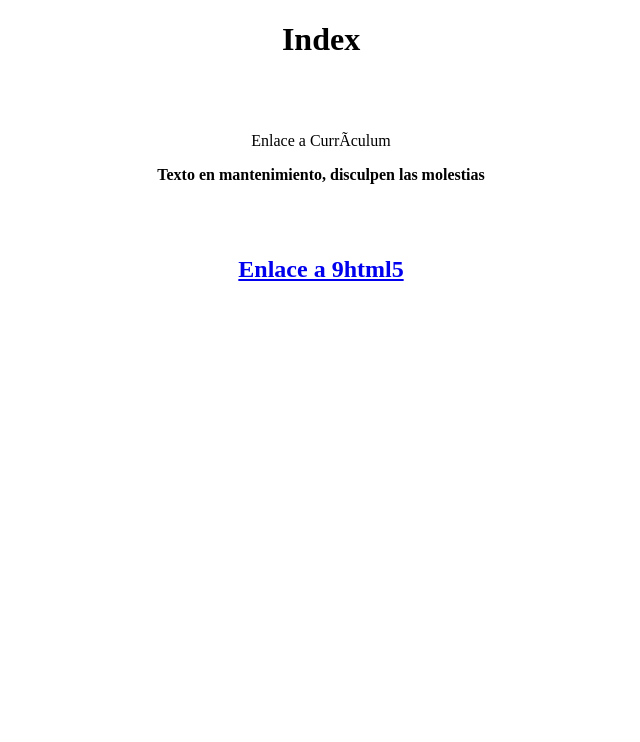
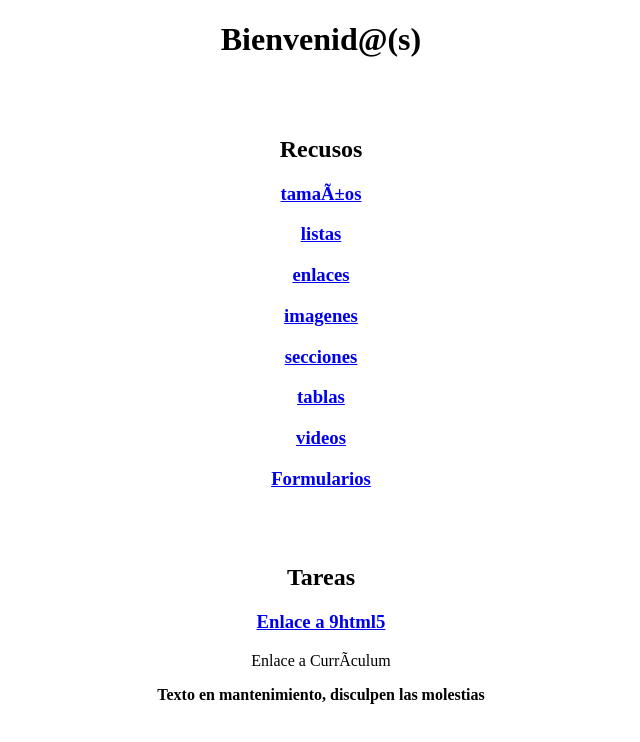
Before and after one commit to 1DAW-ivanper491/Lenguaje-de-Marcas, a plain HTML site: page index.html in a window 1280 px wide. Shown: the whole page, without its empty margins (319-959 px from the left). Drawn offline with Linux system fonts and the light colour scheme.

Commit message:
Cuarta subida 24 de octubre

```diff
--- a/index.html
+++ b/index.html
@@ -9,19 +9,36 @@
 		<meta charset = "UFT-8">
 	</head>
 
-	<body style="text-align:center;">
+	<body >
 
-		<header><h1><b> Index </h1></b></header>
+		<header style="text-align:center;"><h1><b> Bienvenid@(s) </h1></b></header>
 
 		<br></br>
+
+		<nav style="text-align:center;">
+		<p><h1> Recusos </h1></p>
+		<a href="1tamaños.html"><h3> tamaños </h3></a>
+		<a href="2listas.html"><h3> listas </h3></a>
+		<a href="3enlaces.html"><h3> enlaces </h3></a>
+		<a href="4imagenes.html"><h3> imagenes </h3></a>
+		<a href="5secciones.html"><h3> secciones </h3></a>
+		<a href="6tablas.html"><h3> tablas </h3></a>
+		<a href="7videos.html"><h3> videos </h3></a>
+		<a href="8formularios.html"><h3> Formularios </h3></a>
+		</nav>
+
+		<br></br>
+
+		<nav style="text-align:center;">
+		<p><h1> Tareas </h1></p>
+		<a href="9html5.html"><h3> Enlace a 9html5 </h3></a>
+
 
 		<!-- <a href="Tarea8-Curriculum.html"> Enlace a Currículum </a> -->
 		<p> Enlace a Currículum </p>
 		<p><b> Texto en mantenimiento, disculpen las molestias </b></p>
+		</nav>
 
-		<br></br>
-
-		<a href="9html5.html"><h2> Enlace a 9html5 </h2></a>
 
 		<br></br>
 
```
Also changed, not shown: 9html5.html (+2 -0 lines), Dama.html (+9 -5 lines).
